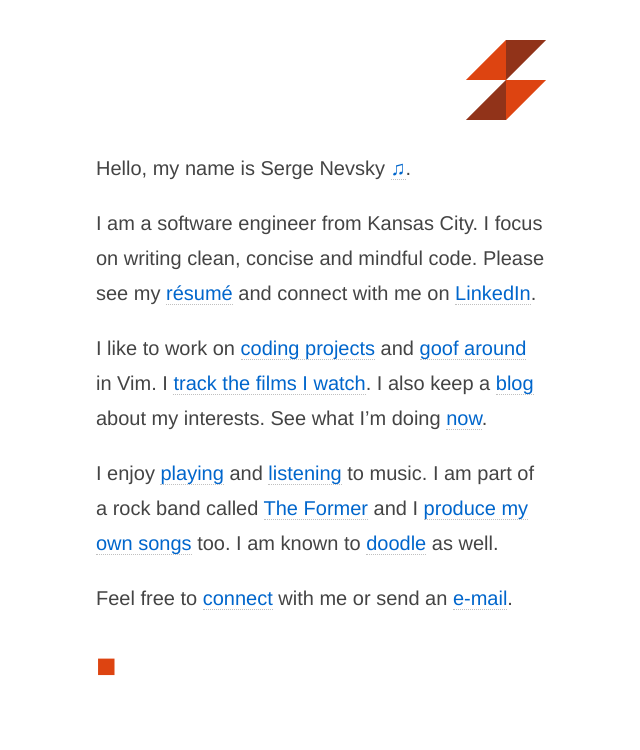
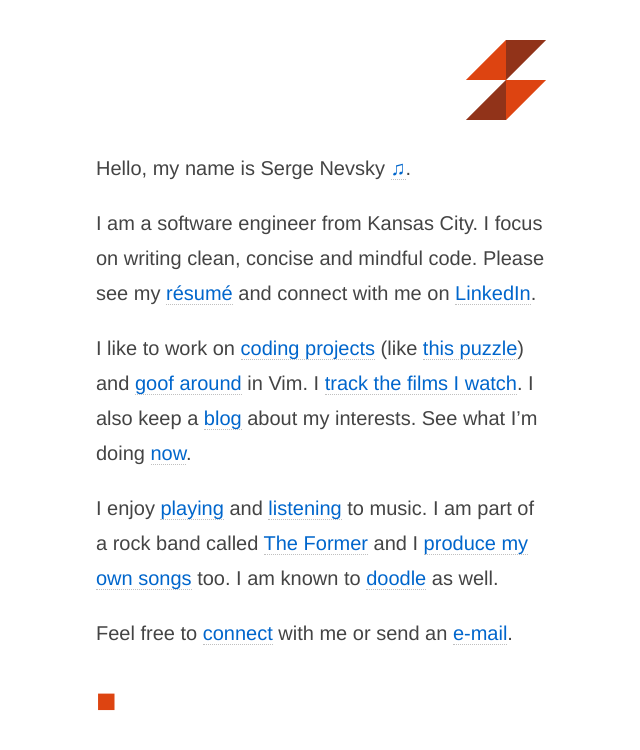
Before and after one commit to Dejital/dejital.github.com, a Jekyll site: the page built from index.md, in a window 1280 px wide. Shown: the top 750 px of the page, without its empty margins (319-959 px from the left). Built offline with Jekyll 4.4.1, drawn with Linux system fonts in a browser that asks for light colours.

Commit message:
Add a link to the new puzzle.

```diff
--- a/index.md
+++ b/index.md
@@ -11,7 +11,7 @@ Hello, my name is Serge Nevsky <a href="#" onclick="document.getElementById('pro
 
 I am a software engineer from Kansas City. I focus on writing clean, concise and mindful code. Please see my [résumé](https://dl.dropboxusercontent.com/u/22779686/Serge%20Nevsky%20Resume.pdf) and connect with me on [LinkedIn](http://www.linkedin.com/pub/sergey-kutserubov-nevsky/59/412/b14).
 
-I like to work on [coding projects](https://github.com/dejital) and [goof around](http://www.youtube.com/watch?v=zo_TDQNiM6k) in Vim. I [track the films I watch](https://snevsky-films.herokuapp.com). I also keep a [blog](/blog/) about my interests. See what I'm doing [now](/now/).
+I like to work on [coding projects](https://github.com/dejital) (like [this puzzle](/puzzle/)) and [goof around](http://www.youtube.com/watch?v=zo_TDQNiM6k) in Vim. I [track the films I watch](https://snevsky-films.herokuapp.com). I also keep a [blog](/blog/) about my interests. See what I'm doing [now](/now/).
 
 I enjoy [playing](https://www.facebook.com/photo.php?v=2726733446186&l=84438092421051772) and [listening](http://www.last.fm/user/Dejital) to music. I am part of a rock band called [The Former](http://theformermusic.com) and I [produce my own songs](http://soundcloud.com/dejital) too. I am known to [doodle](http://sergeyk.tumblr.com) as well.
 
```
